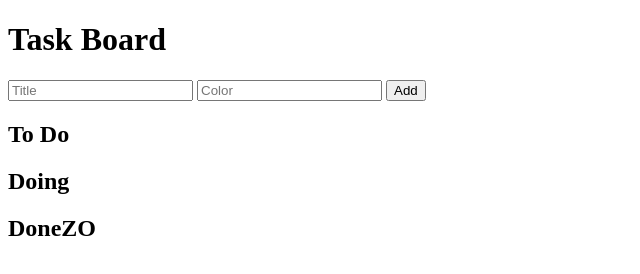
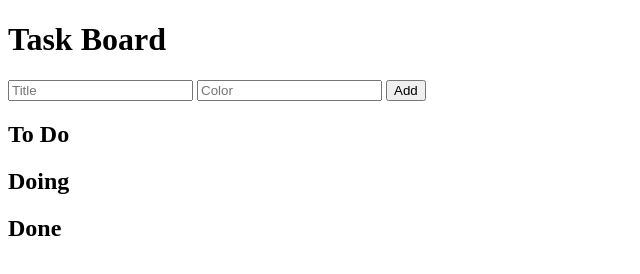
Before and after one commit to umershafi/TaskApp, a website with bundled scripts: page public/index.html in a window 1280 px wide. Shown: the full height of the page, 0-640 px from the left. Built offline with nearby package versions, Linux system fonts and the light colour scheme.

Commit message:
previous

```diff
--- a/public/index.html
+++ b/public/index.html
@@ -31,7 +31,7 @@
       </section>
 
       <section class="column" id="done">
-        <h2 class="columnTitle">DoneZO</h2>
+        <h2 class="columnTitle">Done</h2>
       </section>
     </main>
 
```
